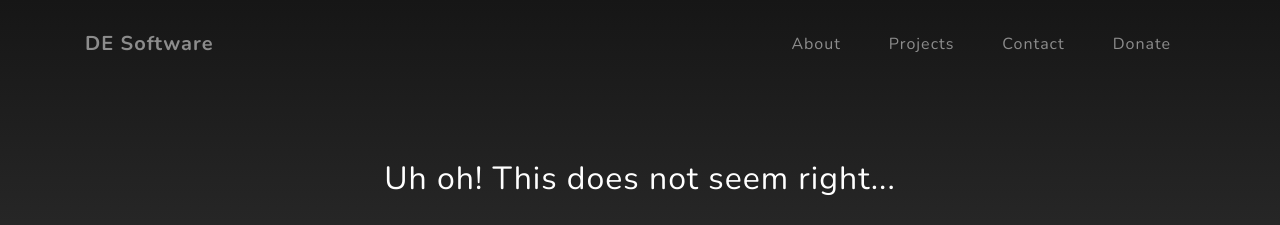
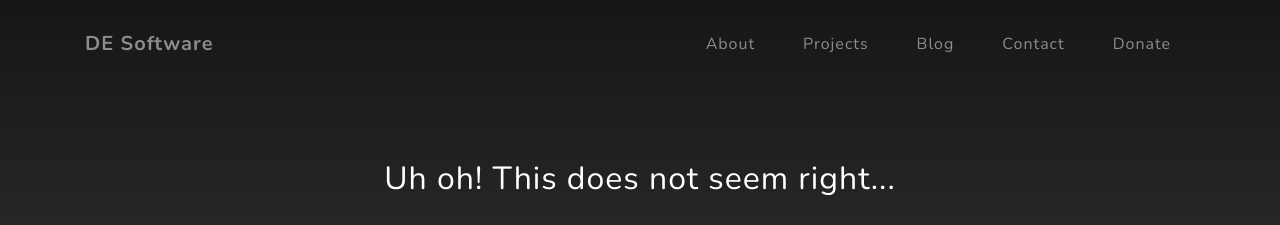
Before and after one commit to Orionthestarhog/de-software.github.io, a Jekyll site: the page badlink.html, which Jekyll copies as it is, in a window 1280 px wide. Shown: the top 225 px of the page. Built offline with Jekyll 4.4.1, drawn with Linux system fonts in a browser that asks for light colours; Markdown is read by kramdown in place of the engine named in the settings.

Commit message:
Update badlink.html

```diff
--- a/badlink.html
+++ b/badlink.html
@@ -45,7 +45,7 @@
     <!-- Navigation -->
     <nav class="navbar navbar-expand-lg navbar-light fixed-top" id="mainNav">
       <div class="container">
-        <a class="navbar-brand js-scroll-trigger" href="index.html">DE Software</a>
+        <a class="navbar-brand js-scroll-trigger" href="#page-top">DE Software</a>
         <button class="navbar-toggler navbar-toggler-right" type="button" data-toggle="collapse" data-target="#navbarResponsive" aria-controls="navbarResponsive" aria-expanded="false" aria-label="Toggle navigation">
           Menu
           <i class="fas fa-bars"></i>
@@ -53,13 +53,16 @@
         <div class="collapse navbar-collapse" id="navbarResponsive">
           <ul class="navbar-nav ml-auto">
             <li class="nav-item">
-              <a class="nav-link js-scroll-trigger" href="index.html#about">About</a>
+              <a class="nav-link js-scroll-trigger" href="#about">About</a>
             </li>
             <li class="nav-item">
-              <a class="nav-link js-scroll-trigger" href="index.html#projects">Projects</a>
+              <a class="nav-link js-scroll-trigger" href="#projects">Projects</a>
             </li>
             <li class="nav-item">
-              <a class="nav-link js-scroll-trigger" href="index.html#contact">Contact</a>
+              <a class="nav-link js-scroll-trigger" href="blog">Blog</a>
+            </li>
+            <li class="nav-item">
+              <a class="nav-link js-scroll-trigger" href="#contact">Contact</a>
             </li>
             <li class="nav-item">
               <a class="nav-link js-scroll-trigger" href="http://domelement.shortcm.li/MakeADonation">Donate</a>
```
